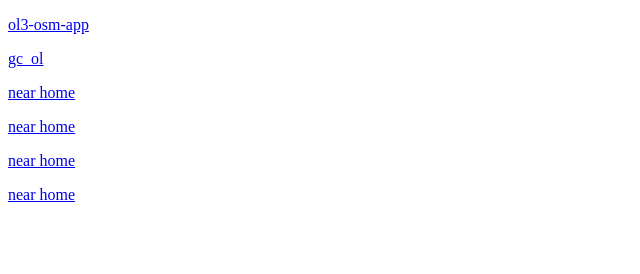
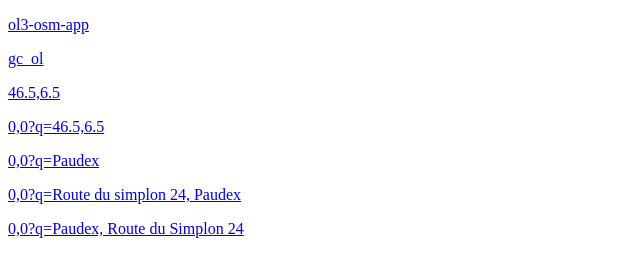
Before and after one commit to sbrunner/sbrunner.github.io, a plain HTML site: page index.html in a window 1280 px wide. Shown: the whole page, without its empty margins (0-640 px from the left). Drawn offline with Linux system fonts and the light colour scheme.

Commit message:
Update index.html

```diff
--- a/index.html
+++ b/index.html
@@ -7,9 +7,10 @@
     <body>
         <p><a href="http://sbrunner.github.io/ol3-osm-app/">ol3-osm-app</a></p>
         <p><a href="http://sbrunner.github.io/gc_ol/">gc_ol</a></p>
-        <p><a href="geo:46.5,6.5">near home</a></p>
-        <p><a href="geo:0,0?q=Paudex">near home</a></p>
-        <p><a href="geo:0,0?q=Route du simplon 24, Paudex">near home</a></p>
-        <p><a href="geo:0,0?q=Paudex, Route du Simplon 24">near home</a></p>
+        <p><a href="geo:46.5,6.5">46.5,6.5</a></p>
+        <p><a href="geo:0,0?q=46.5,6.5">0,0?q=46.5,6.5</a></p>
+        <p><a href="geo:0,0?q=Paudex">0,0?q=Paudex</a></p>
+        <p><a href="geo:0,0?q=Route du simplon 24, Paudex">0,0?q=Route du simplon 24, Paudex</a></p>
+        <p><a href="geo:0,0?q=Paudex, Route du Simplon 24">0,0?q=Paudex, Route du Simplon 24</a></p>
     </body>
 </html>
```
